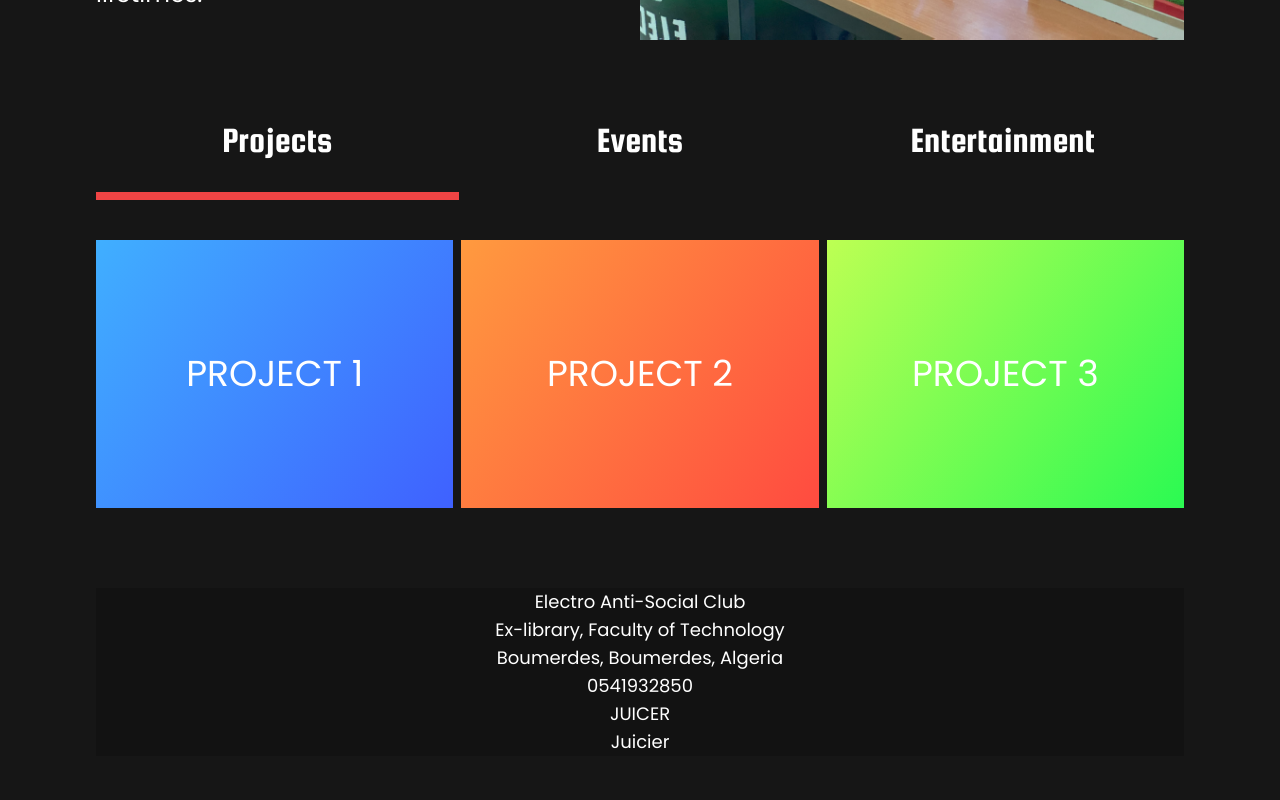
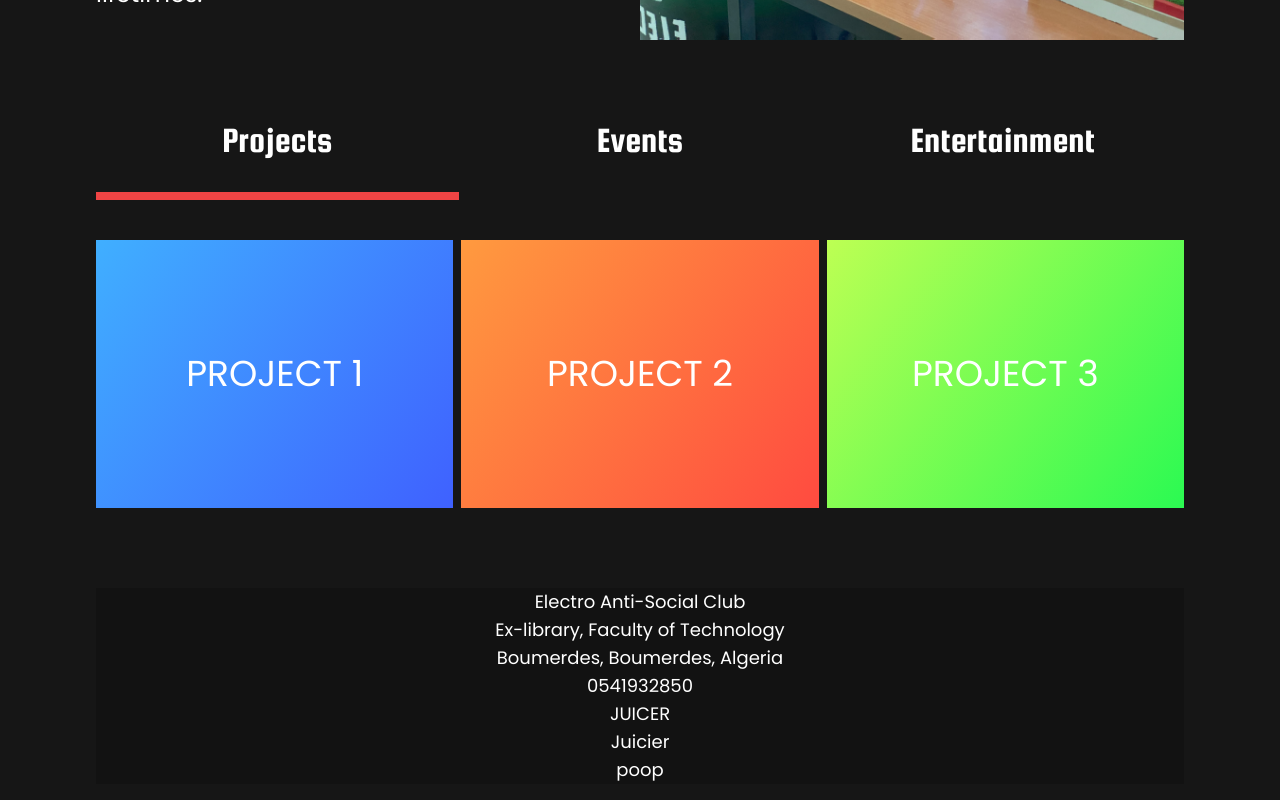
Before and after one commit to youcefboubidi/electro-website, a Next.js app: page / in a window 1280 px wide. Shown: the part 514-1314 px from the top of the page. Before the commit the page ends 1286 px from the top, so only its background shows below. Built offline with nearby package versions, Linux system fonts and the light colour scheme.

Commit message:
asjlsajl

```diff
--- a/app/components/Footer.js
+++ b/app/components/Footer.js
@@ -10,6 +10,7 @@ function Footer() {
             <p>0541932850</p>
             <p>JUICER</p>
             <p>Juicier</p>
+            <p>poop</p>
         </footer>
 
     )
```
